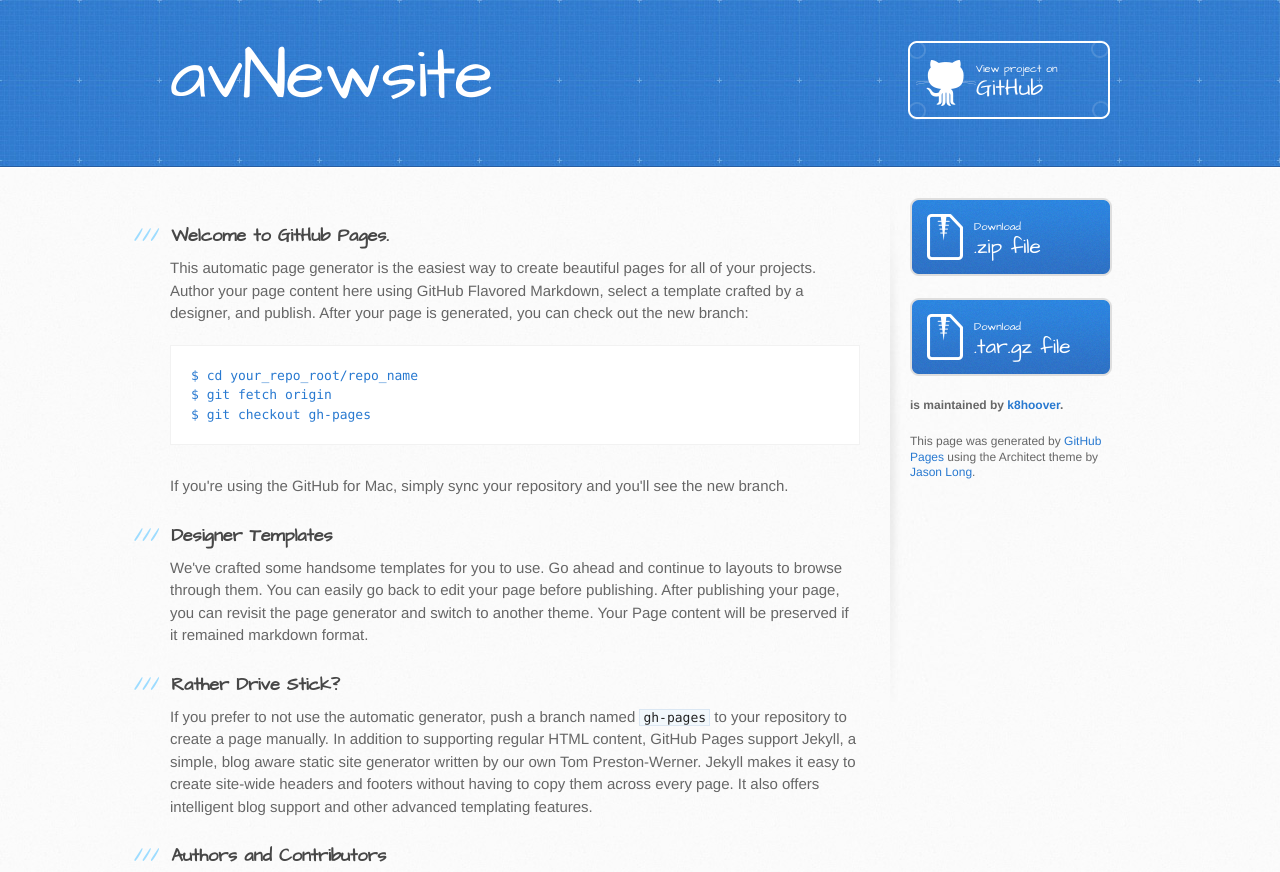
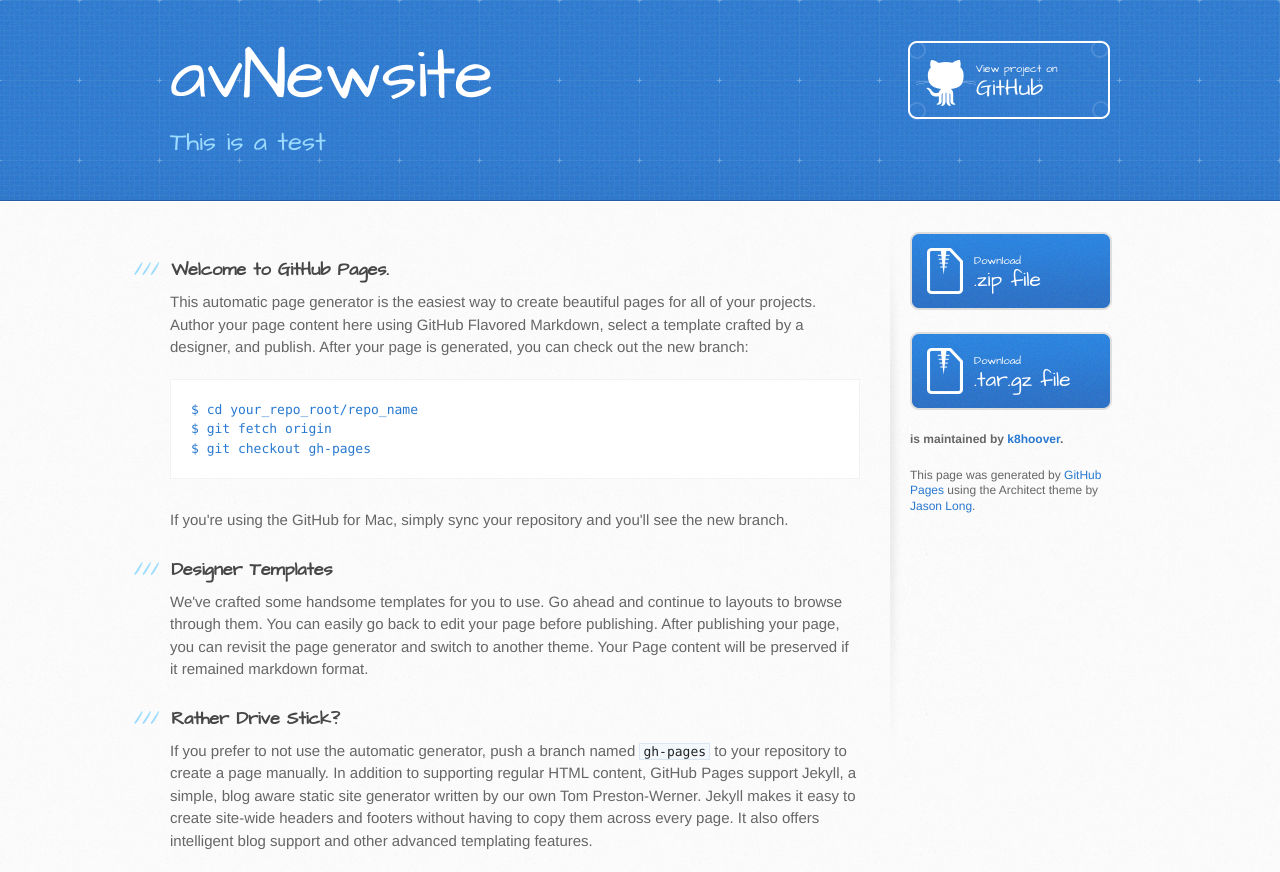
Before and after one commit to k8hoover/avNewsite2014, a plain HTML site: page index.html in a window 1280 px wide. Shown: the top 872 px of the page. Drawn offline with Linux system fonts and the light colour scheme.

Commit message:
Update index.html

```diff
--- a/index.html
+++ b/index.html
@@ -20,7 +20,7 @@
     <header>
       <div class="inner">
         <h1>avNewsite</h1>
-        <h2></h2>
+        <h2>This is a test</h2>
         <a href="https://github.com/k8hoover/avNewsite2014" class="button"><small>View project on</small>GitHub</a>
       </div>
     </header>
```
